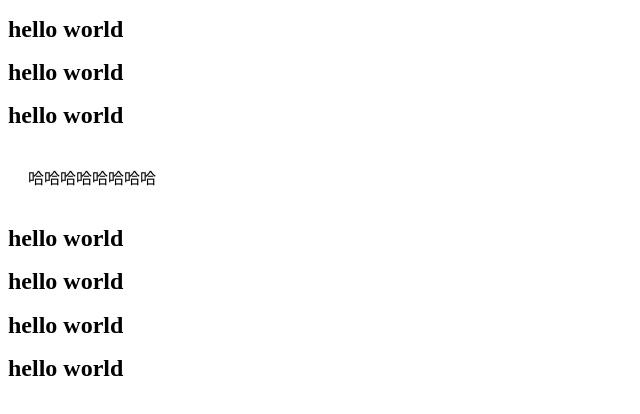
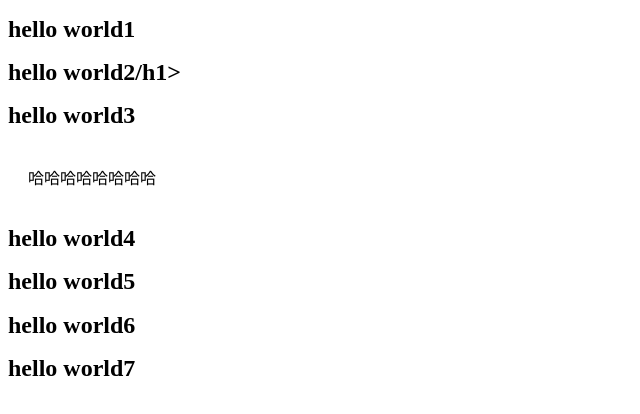
Before and after one commit to lukezz1022/helloword, a plain HTML site: page index.html in a window 1280 px wide. Shown: the whole page, without its empty margins (0-640 px from the left). Drawn offline with Linux system fonts and the light colour scheme.

Commit message:
'A-modify'

```diff
--- a/index.html
+++ b/index.html
@@ -13,13 +13,13 @@
 		</style>
 	</head>
 	<body>
-		<h1>hello world</h1>
-		<h1>hello world</h1>
-		<h1>hello world</h1>
+		<h1>hello world1</h1>
+		<h1>hello world2/h1>
+		<h1>hello world3</h1>
 		<p>哈哈哈哈哈哈哈哈</p>
-		<h1>hello world</h1>
-		<h1>hello world</h1>
-		<h1>hello world</h1>
-		<h1>hello world</h1>
+		<h1>hello world4</h1>
+		<h1>hello world5</h1>
+		<h1>hello world6</h1>
+		<h1>hello world7</h1>
 	</body>
 </html>
```
